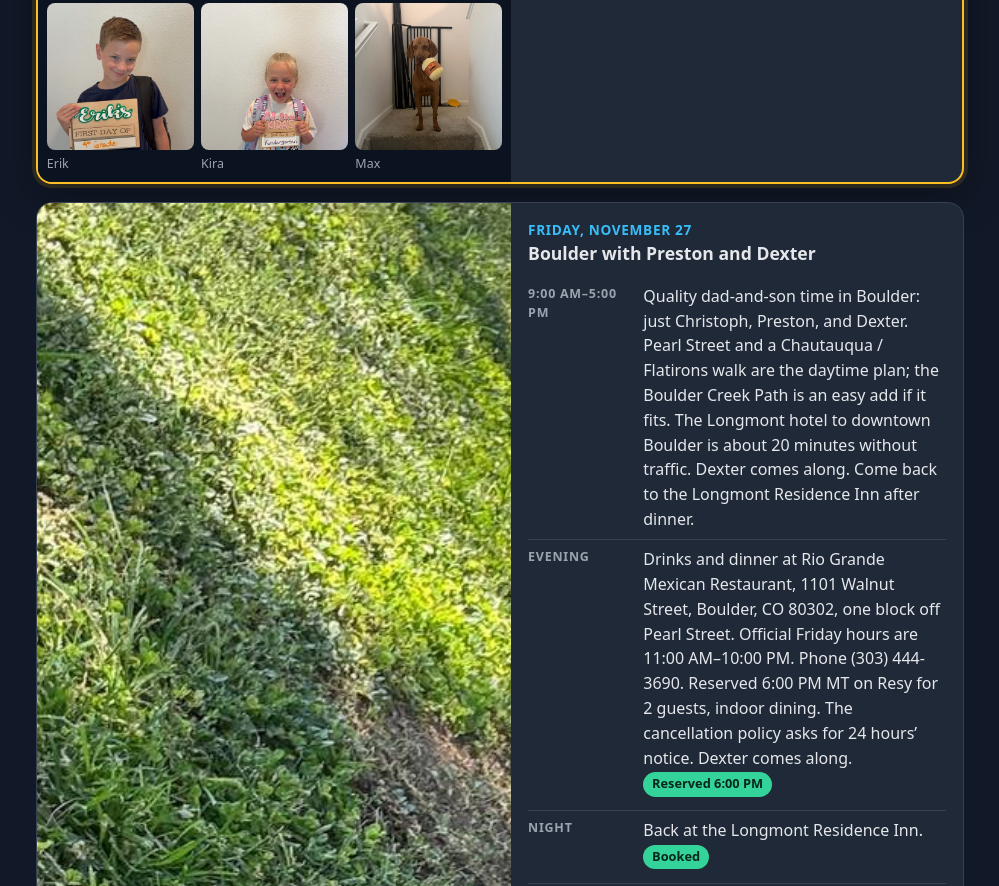
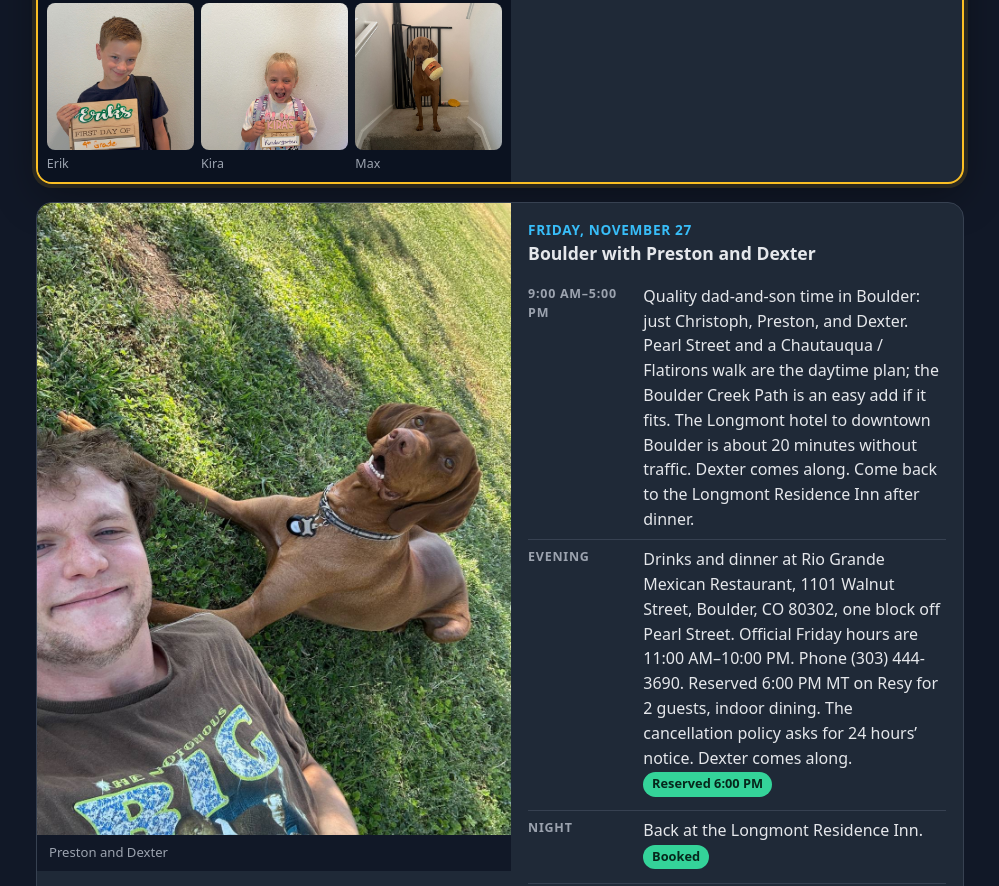
Before and after one commit to thewertzgroup/colorado-week-nov-2026, a plain HTML site: page index.html in a window 1280 px wide. Shown: the part 6559-7445 px from the top of the page, without its empty margins (140-1139 px from the left). Drawn offline with Linux system fonts and the light colour scheme.

Commit message:
Show the full Preston and Dexter photo without cropping
The Friday day photo and Preston’s people-card picture were cropped at the bottom with object-fit cover and a high object-position, which cut off Dexter. Both now use the image’s natural 3:4 ratio and object-fit contain so the whole frame is visible on phones and desktops.

```diff
--- a/index.html
+++ b/index.html
@@ -275,7 +275,7 @@
   <h2>People</h2>
   <div class="people">
     <div class="person">
-      <img class="person-pic" src="images/preston-dexter.jpg" alt="Preston and Dexter" width="1050" height="1400">
+      <img class="person-pic person-pic-full" src="images/preston-dexter.jpg" alt="Preston and Dexter" width="1050" height="1400">
       <div class="person-copy">
         <h3>Preston</h3>
         <p>The priority. He lives in Highlands Ranch. Build the open blocks around him, especially Monday evening if the arrival allows, Tuesday afternoon after Parker, Friday, and the Longmont stay.</p>
--- a/style.css
+++ b/style.css
@@ -187,12 +187,16 @@ h1,h2,h3,h4,.stat span,.opt-body h3{overflow-wrap:normal;word-break:normal;hyphe
 /* photos + people */
 .hero{min-height:min(52svh,520px)}
 .media.portrait>img{object-position:50% 18%}
-.media.selfie{aspect-ratio:auto}
-.media.selfie>img{height:auto;aspect-ratio:3/4;object-fit:cover;object-position:50% 18%;display:block}
+.media.selfie{aspect-ratio:auto;align-self:start}
+.media.selfie>img{width:100%;height:auto;aspect-ratio:auto;object-fit:contain;object-position:50% 50%;display:block}
 .media.selfie figcaption{margin:0;padding:.45rem .75rem .55rem;font-size:.82rem;color:var(--muted);background:var(--bg)}
 @media(min-width:800px){
-  .day .media.selfie{min-height:100%;display:flex;flex-direction:column}
-  .day .media.selfie>img{flex:1 1 auto;width:100%;height:auto;min-height:0;object-fit:cover}
+  .day .media.selfie{min-height:0;height:auto;display:flex;flex-direction:column}
+  .day .media.selfie>img{flex:none;width:100%;height:auto;object-fit:contain;object-position:50% 50%}
+}
+.person-pic.person-pic-full{width:100%;max-width:280px;height:auto;aspect-ratio:auto;object-fit:contain;object-position:50% 50%}
+@media(min-width:700px){
+  .person-pic.person-pic-full{width:140px;max-width:140px}
 }
 .person{display:flex;flex-direction:column;gap:.55rem;align-items:stretch}
 .person h3,.person .person-copy h3{display:block;width:100%;max-width:100%;margin:0 0 .25rem;overflow-wrap:normal;word-break:normal;hyphens:none}
```
